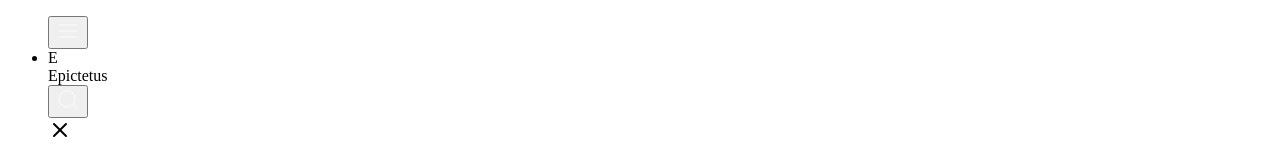
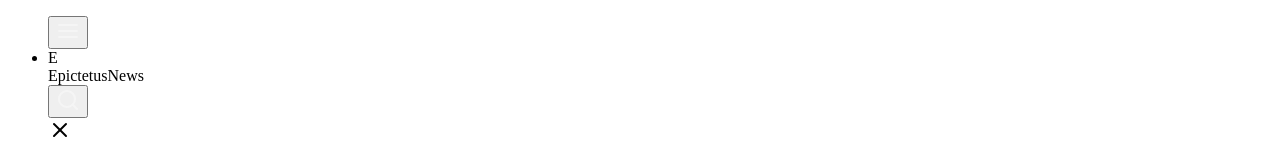
Before and after one commit to rianmz-genz/epictetus, a Next.js app: page / in a window 1280 px wide. Shown: the top 147 px of the page. Built offline with nearby package versions, Linux system fonts and the light colour scheme.

Commit message:
seo exercise

```diff
--- a/components/navbar/Navbar.tsx
+++ b/components/navbar/Navbar.tsx
@@ -44,7 +44,7 @@ const Navbar: FC<NavbarProps> = ({ search, setSearch }) => {
           </svg>
         </button>
         <li className="lg:w-2/12 w-6/12">
-          <Profile name="Epictetus" />
+          <Profile name="EpictetusNews" />
         </li>
         <button className="w-3/12 text-right lg:hidden" onClick={() => setViewSearch(!viewSearch)}>
           <svg
--- a/pages/index.tsx
+++ b/pages/index.tsx
@@ -9,7 +9,7 @@ import TopNews from "../components/news/TopNews";
 import { ContentData } from "../store/ContentData";
 import Footer from "../components/footer/Footer";
 import { useState } from "react";
-import NewsCard from '../components/news/NewsCard';
+import NewsCard from "../components/news/NewsCard";
 
 export default function Home() {
   const [search, setSearch] = useState<string>("");
@@ -17,10 +17,22 @@ export default function Home() {
   return (
     <>
       <Head>
-        <title>Epictetus</title>
+        <title>EpictetusNews</title>
+        <meta property="og:site_name" content="epictetusnews.vercel.app" />
+        <meta property="og:type" content="article" />
+        <meta property="og:title" content="EpictetusNews" />
+        <meta
+          property="og:description"
+          content="EpictetusNews is slicinged design develop by Adrian Aji Septa"
+        />
+        <meta name="googlebot" content="index, follow" />
+        <meta name="googlebot-news" content="index, follow" />
+        <meta name="robots" content="index, follow" />
+        <meta name="geo.country" content="id" />
+        <meta name="geo.placename" content="Indonesia" />
         <meta
           name="description"
-          content="Slicing design develop by Adrian Aji Septa"
+          content="EpictetusNews is slicinged design develop by Adrian Aji Septa"
         />
         <meta name="viewport" content="width=device-width, initial-scale=1" />
         <link rel="icon" href="/favicon.ico" />
```
Also changed, not shown: public/robots.txt (added), 1 other file (tests, documents, lock files or other folders).
